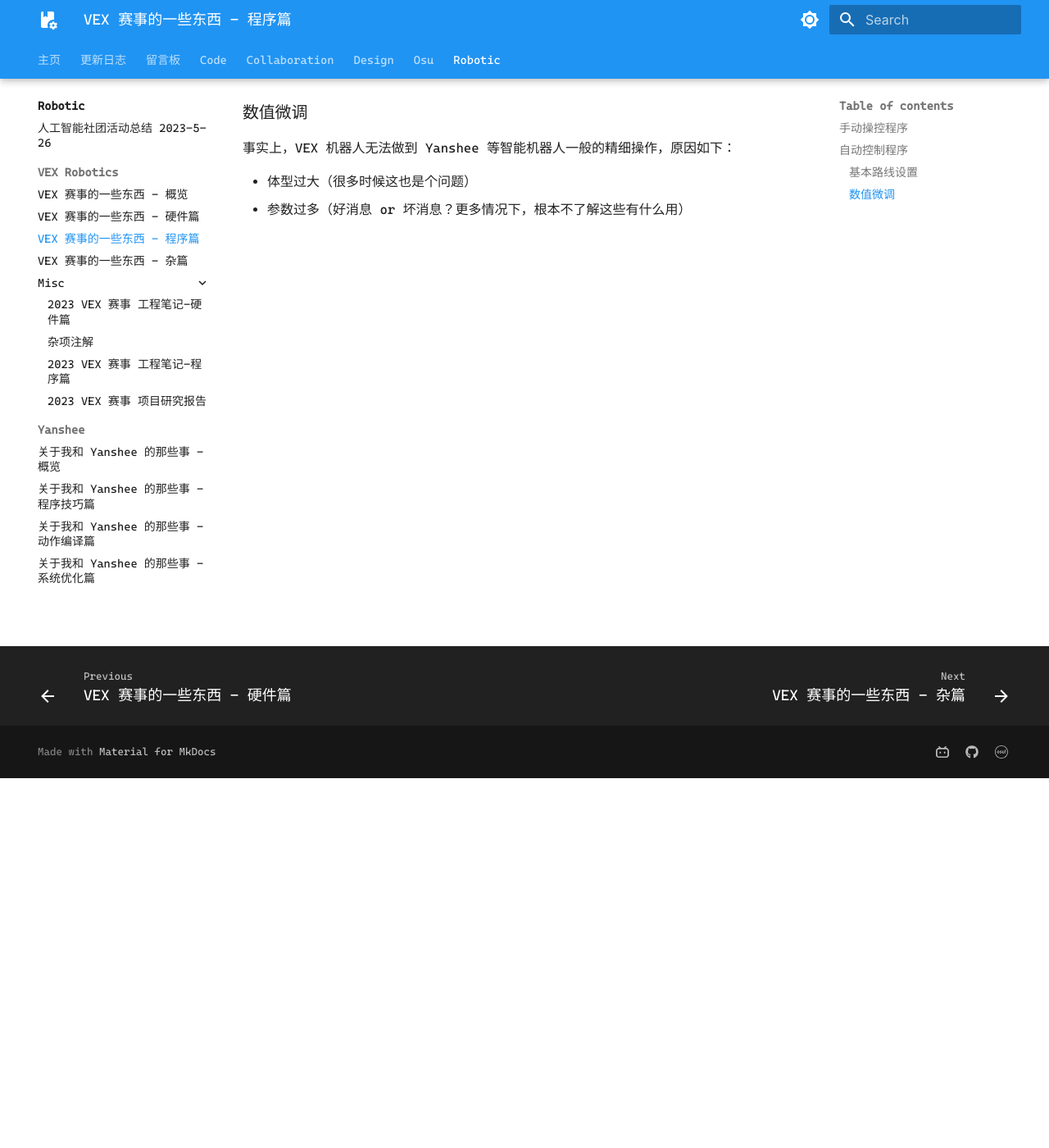
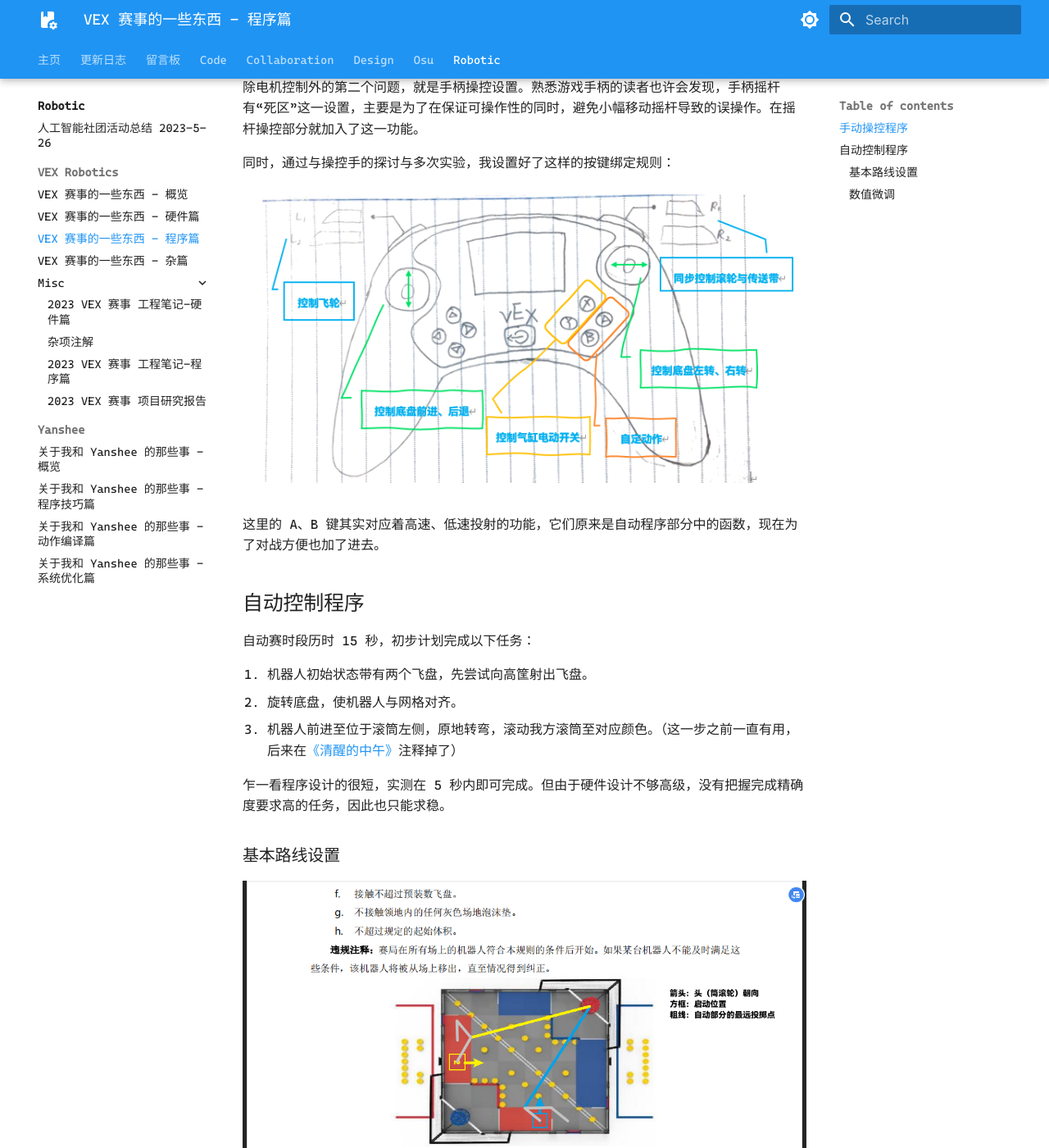
Before and after one commit to Sunnyboy971/Sunnyboy971.github.io, an MkDocs documentation site: the page built from docs/robotic/VEX-Robotics/VEX-2.md, in a window 1280 px wide and 1400 px high, scrolled down 451 px. Shown: the whole window at 82% size. Built offline with MkDocs 1.6.1 and Material for MkDocs 9.7.7, drawn with Linux system fonts in a browser that asks for light colours; some web fonts are replaced; some of the changed text lies outside the part shown.

Commit message:
Add VEX-2

````diff
--- a/docs/robotic/VEX-Robotics/VEX-2.md
+++ b/docs/robotic/VEX-Robotics/VEX-2.md
@@ -8,11 +8,46 @@ tags:
 
 依靠强大的各种材料、齿轮、电机搭配，加以电子接口、各式传感器的兼容性，使用 VEX 机器人可以通过编程完成一系列事务。这篇文章将从编写参加赛事的程序入手，讲述为 VEX 编写程序的一些有趣细节。
 
+本文的一些内容摘自[我们的工程笔记](/robotic/VEX-Robotics/misc/note-prog)。
+
 ## 手动操控程序 {#control}
+
+事实上，手动操控部分是整个程序运作的基础，因为所有的电机动作都需要共用手动操控的电机控制函数来完成。这些函数，是我们和工程师一起合作完成了。
+
+除电机控制外的第二个问题，就是手柄操控设置。熟悉游戏手柄的读者也许会发现，手柄摇杆有“死区”这一设置，主要是为了在保证可操作性的同时，避免小幅移动摇杆导致的误操作。在摇杆操控部分就加入了这一功能。
+
+同时，通过与操控手的探讨与多次实验，我设置好了这样的按键绑定规则：
+
+![按键绑定](./img/control.png)
+
+这里的 A、B 键其实对应着高速、低速投射的功能，它们原来是自动程序部分中的函数，现在为了对战方便也加了进去。
 
 ## 自动控制程序 {#auto}
 
+自动赛时段历时 15 秒，初步计划完成以下任务：
+
+1. 机器人初始状态带有两个飞盘，先尝试向高筐射出飞盘。
+2. 旋转底盘，使机器人与网格对齐。
+3. 机器人前进至位于滚筒左侧，原地转弯，滚动我方滚筒至对应颜色。（这一步之前一直有用，后来在[《清醒的中午》](/robotic/VEX-Robotics/VEX-3#noon)注释掉了）
+
+乍一看程序设计的很短，实测在 5 秒内即可完成。但由于硬件设计不够高级，没有把握完成精确度要求高的任务，因此也只能求稳。
+
 ### 基本路线设置 {#route}
+
+![自动时段路线图初稿](./img/map.png)
+
+为了提高机器人执行动作的精确度，我们结合网格线，经过多次测试，加入了以网格为单位的控制函数：
+
+```cpp
+void goForwardGrid(int t, bool intake) {}
+void goBackwardGrid(int t, bool intake) {}
+// 按网格为单位的前进后退，t 表示网格数，intake 声明是否边转滚轮边前进（适用于自动转滚筒）
+void turnLefts(float r) {}
+void turnRights(float r) {}
+// 按固定弧度为单位的左右转弯
+void Spin() {}
+// 转动滚筒的较低层封装
+```
 
 ### 数值微调 {#args}
 
@@ -20,3 +55,11 @@ tags:
 
 - 体型过大（很多时候这也是个问题）
 - 参数过多（好消息 or 坏消息？更多情况下，根本不了解这些有什么用）
+
+因此，上述程序段中的很多参数，都需要提前多次尝试，直到调出一个满意的值才行。我 ~~忙里偷闲~~ 写了一个项目，满足了这个要求。逻辑很简单，读者可以尝试：
+
+- 绑定 3 组不同的按键，对应功率、目标值、限时
+- 每组按键用于调整对应值（当然，这里的分度值也要预先估计好）
+- 按某个键执行动作
+
+自动化代替手动操作，个人认为是提高效率（摸鱼之路233）的第一步。
````
Also changed, not shown: docs/robotic/VEX-Robotics/VEX-1.md (+1 -1 lines).
